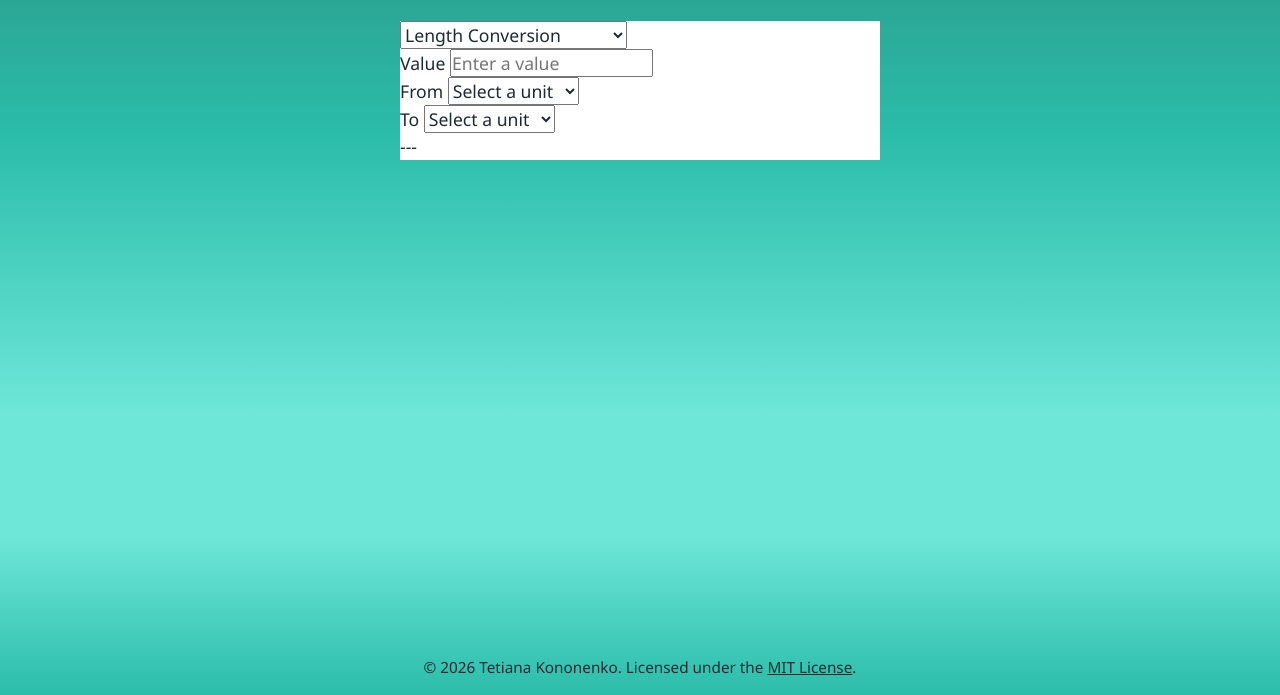
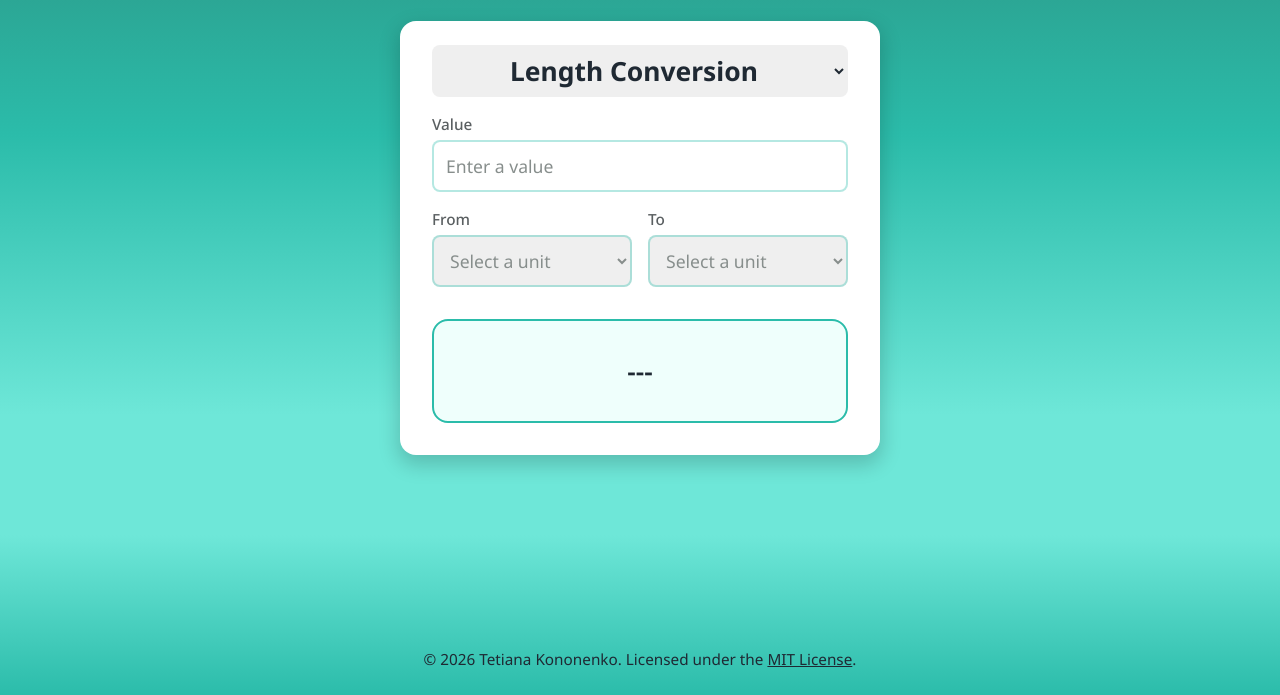
Before and after one commit to Tiana-K08/smart-converter, a plain HTML site: page index.html in a window 1280 px wide. Shown: the part 105-800 px from the top of the page. Drawn offline with Linux system fonts and the light colour scheme.

Commit message:
style: add all component styles

```diff
--- a/css/style.css
+++ b/css/style.css
@@ -34,6 +34,10 @@
   --color-bg-result: var(--color-primary-lighter);
   --color-bg-error: var(--color-accent-light);
 
+  --color-border-strong: var(--color-primary-base);
+  --color-border-light: rgba(43, 188, 171, 0.35);
+  --color-border-neutral: var(--color-neutral-dark);
+
   /* Gradients */
   --gradient-bg-page: linear-gradient(
     to bottom,
@@ -49,7 +53,7 @@
   --font-size-base: clamp(1rem, 0.7rem + 0.5vw, 1.25rem);
 
   --font-size-sm: calc(var(--font-size-base) * 0.87);
-  --font-size-lg: calc(var(--font-size-base) * 1.5);  /* 1.6 / 1.65 */
+  --font-size-lg: calc(var(--font-size-base) * 1.5);
   --font-size-xl: calc(var(--font-size-base) * 2.2);
 
   --line-height-base: 1.5;
@@ -65,8 +69,20 @@
   --space-2xl: 2.5rem;
   --space-3xl: 3rem;
 
-  /* Containers */
-  --container-width-480: 480px;
+  /* Borders & Radius */
+  --border-width: 2px;
+
+  --border-radius-sm: 0.5rem;
+  --border-radius-md: 1rem;
+
+  /* Shadows */
+  --shadow-neutral-dark: 0 8px 20px 2px rgba(0, 0, 0, 0.18);
+  --shadow-primary: 0 0 2px 4px rgba(43, 188, 171, 0.3);
+
+  /* Layout */
+  --content-max-width: 480px;
+
+  --field-height: 52px;
 }
 
 /* =============== Base styles =============== */
@@ -116,6 +132,7 @@ a, button, label, select {
 }
 
 .header {
+  width: 100%;
   padding: var(--space-2xl) var(--space-xl);
   text-align: center;
 }
@@ -123,11 +140,12 @@ a, button, label, select {
 .main {
   flex: 1;
   width: 80%;
-  max-width: var(--container-width-480);
+  max-width: var(--content-max-width);
 }
 
 .footer {
-  padding: var(--space-md) var(--space-xl);
+  width: 100%;
+  padding: var(--space-3xl) var(--space-xl) var(--space-lg);
   text-align: center;
 }
 
@@ -137,9 +155,113 @@ a, button, label, select {
 }
 
 .converter {
+  width: 100%;
+  padding: var(--space-lg) var(--space-xl) var(--space-xl);
   background-color: var(--color-bg-surface);
+  border-radius: var(--border-radius-md);
+  box-shadow: var(--shadow-neutral-dark);
+}
+
+.converter__form {
+  display: flex;
+  flex-direction: column;
+  gap: var(--space-md);
+}
+
+.converter__type {
+  width: 100%;
+  height: var(--field-height);
+  border: 1px solid transparent;
+  border-radius: var(--border-radius-sm);
+  font-weight: 700;
+  text-align: center;
+}
+
+.converter__type:focus-visible {
+  outline-color: var(--color-border-neutral);
+}
+
+.converter__units-wrapper {
+  display: grid;
+  grid-template-columns: 1fr;
+  gap: var(--space-md);
+}
+
+.converter__label {
+  display: block;
+  margin-bottom: var(--space-xs);
+  font-size: var(--font-size-sm);
+  font-weight: 500;
+  color: var(--color-text-muted);
+}
+
+.converter__field {
+  width: 100%;
+  height: var(--field-height);
+  padding-inline: 12px;
+  border: var(--border-width) solid var(--color-border-light);
+  border-radius: var(--border-radius-sm);
+  transition: border-color 0.2s ease, box-shadow 0.2s ease;
+}
+
+.converter__field:focus {
+  outline: none;
+  border: var(--border-width) solid var(--color-border-strong);
+  box-shadow: var(--shadow-primary);
+}
+
+input.converter__field::placeholder {
+  color: var(--color-placeholder);
+}
+
+select.converter__field:invalid {
+  color: var(--color-placeholder);
+}
+
+select.converter__field optgroup {
+  font-style: italic;
+  font-weight: 600;
+  color: var(--color-text-main);
+}
+
+select.converter__field option {
+  font-style: normal;
+  color: var(--color-text-main);
+}
+
+.converter__result {
+  display: flex;
+  justify-content: center;
+  align-items: center;
+  height: calc(2 * var(--field-height));
+  margin-top: var(--space-md);
+  background-color: var(--color-bg-result);
+  border: var(--border-width) solid var(--color-border-strong);
+  border-radius: var(--border-radius-md);
+  font-size: var(--font-size-lg);
+  font-weight: 600;
+}
+
+.converter__error {
+  padding: var(--space-md);
+  margin-top: var(--space-xl);
+  background-color: var(--color-bg-error);
+  border-radius: var(--border-radius-sm);
 }
 
 .footer__text {
   font-size: var(--font-size-sm);
 }
+
+/* =============== Responsive =============== */
+@media (min-width: 490px) {
+  .converter__type {
+    font-size: var(--font-size-lg);
+  }
+}
+
+@media (min-width: 600px) {
+  .converter__units-wrapper {
+    grid-template-columns: 1fr 1fr;
+  }
+}
--- a/index.html
+++ b/index.html
@@ -48,10 +48,10 @@
             />
           </div>
 
-          <div class="converter__units">
+          <div class="converter__units-wrapper">
             <div class="converter__field-wrapper">
               <label for="from-unit" class="converter__label">From</label>
-              <select id="from-unit" class="converter__field">
+              <select id="from-unit" class="converter__field" required>
                 <option value="" selected disabled hidden>Select a unit</option>
                 <optgroup label="Metric System">
                   <option value="mm">millimeter</option>
@@ -63,9 +63,10 @@
                 </optgroup>
               </select>
             </div>
+
             <div class="converter__field-wrapper">
               <label for="to-unit" class="converter__label">To</label>
-              <select id="to-unit" class="converter__field">
+              <select id="to-unit" class="converter__field" required>
                 <option value="" selected disabled hidden>Select a unit</option>
                 <optgroup label="Metric System">
                   <option value="mm">millimeter</option>
@@ -78,11 +79,16 @@
               </select>
             </div>
           </div>
+
+          <output
+            id="result"
+            class="converter__result"
+            for="input-value from-unit to-unit"
+            aria-live="polite"
+          >
+            ---
+          </output>
         </form>
-
-        <div class="converter__result" aria-live="polite">
-          <span id="result">---</span>
-        </div>
 
         <p
           id="error-message"
```
